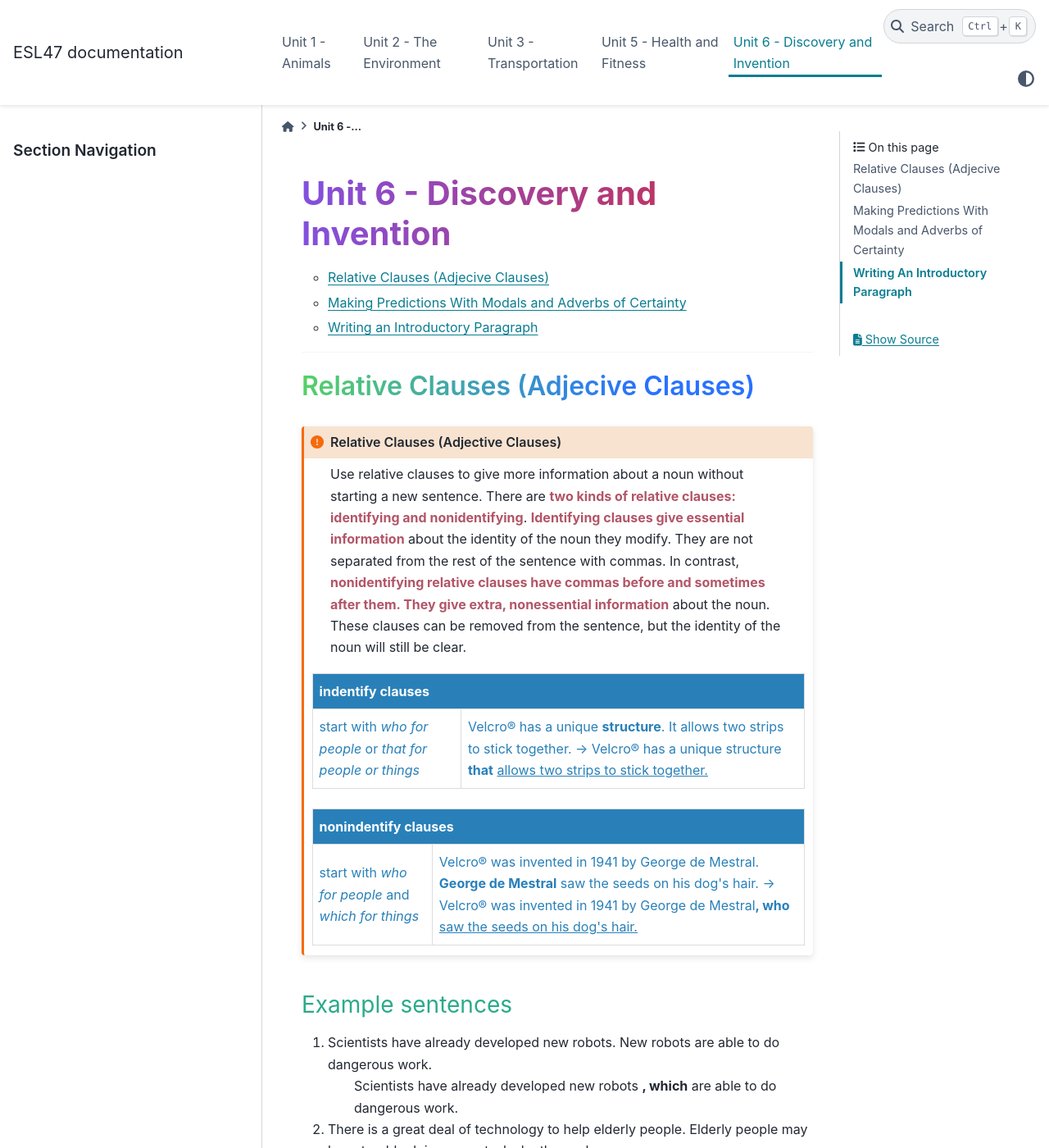
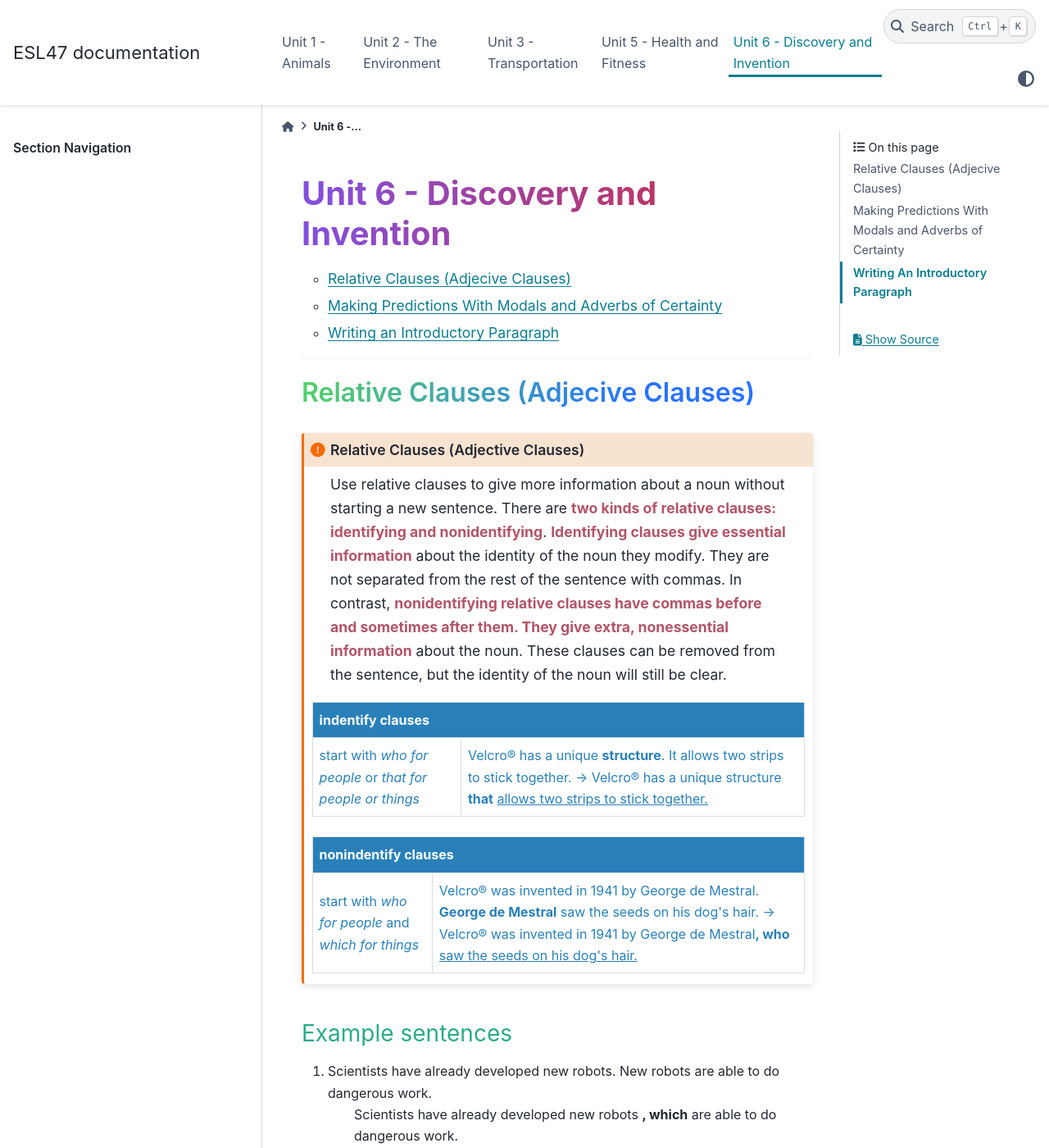
Before and after one commit to vpa24/ESL-47---Intermediate-Low-Integrated-Reading-Writing, a Sphinx documentation site: the page built from docs/source/unit6.md, in a window 1280 px wide and 1400 px high. Shown: the whole window at 82% size. Built offline with Sphinx 7.4.7 and the PyData theme 0.15.4, drawn with Linux system fonts in a browser that asks for light colours; some web fonts are replaced.

Commit message:
Update custom.css

```diff
--- a/docs/source/_static/css/custom.css
+++ b/docs/source/_static/css/custom.css
@@ -34,6 +34,10 @@
 
 em {
   color: #b25567;
+}
+
+p {
+  font-size: 1.1em !important;
 }
 
 .center h2,
```
